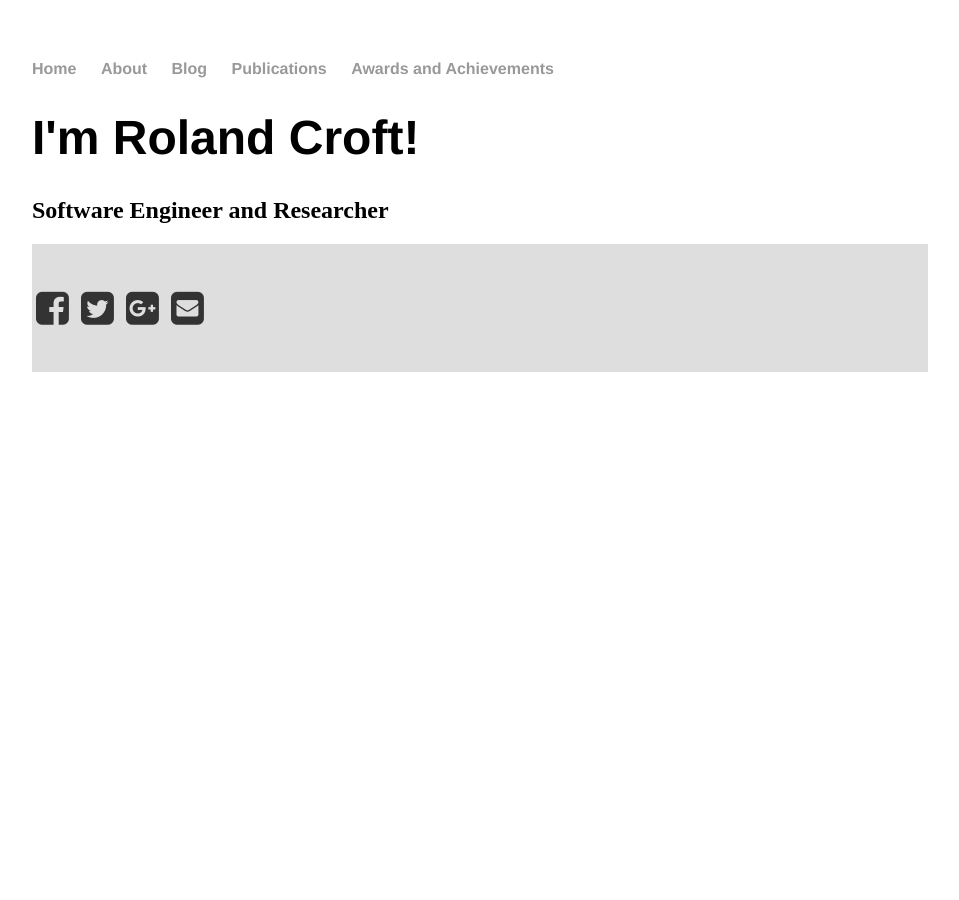
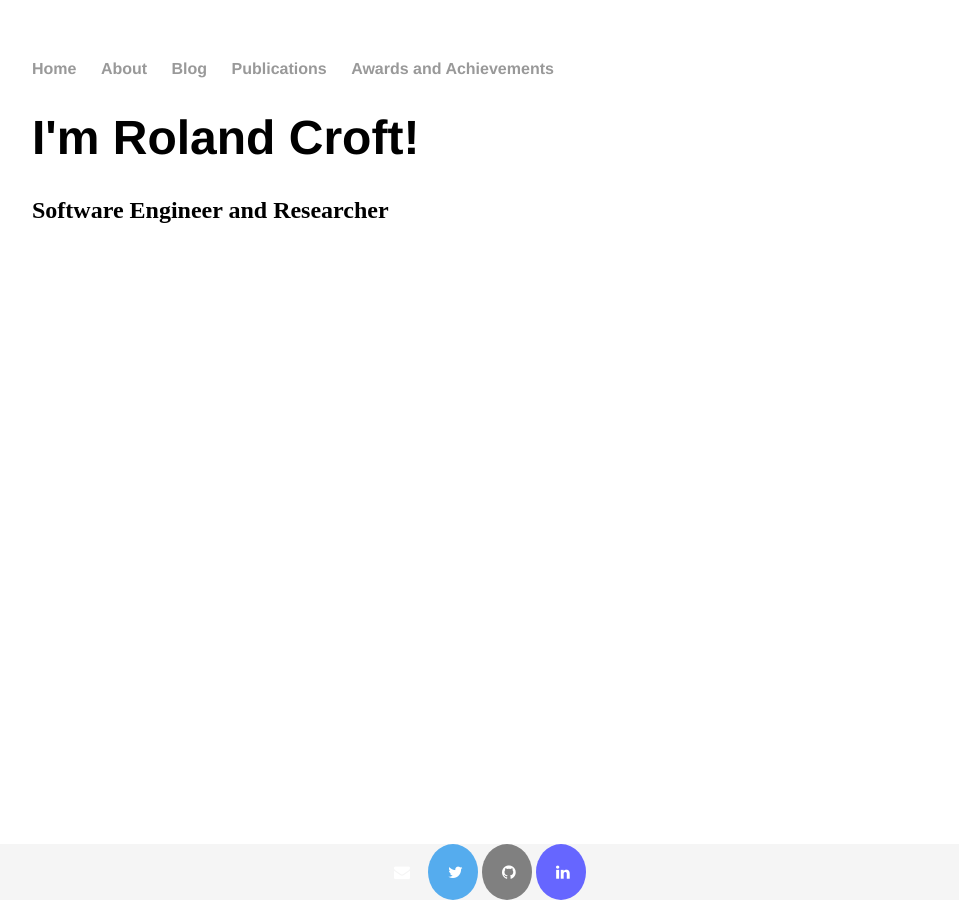
Before and after one commit to RolandCroft/RolandCroft.github.io, a Jekyll site: the page built from index.html, in a window 1280 px wide. Shown: the whole page, without its empty margins (160-1119 px from the left). Built offline with Jekyll 4.4.1, drawn with Linux system fonts in a browser that asks for light colours; nearby versions of some CDN libraries.

Commit message:
Adding footer

```diff
--- a/_layouts/default.html
+++ b/_layouts/default.html
@@ -25,12 +25,12 @@
 			<!-- Include Font Awesome Stylesheet in Header -->
 			<link href="//maxcdn.bootstrapcdn.com/font-awesome/4.1.0/css/font-awesome.min.css" rel="stylesheet">
 				<div class="container">
-				        <div class="text-center center-block">
-				                <a href="https://www.facebook.com/bootsnipp"><i id="social-fb" class="fa fa-facebook-square fa-3x social"></i></a>
-					            <a href="https://twitter.com/bootsnipp"><i id="social-tw" class="fa fa-twitter-square fa-3x social"></i></a>
-					            <a href="https://plus.google.com/+Bootsnipp-page"><i id="social-gp" class="fa fa-google-plus-square fa-3x social"></i></a>
-					            <a href="mailto:#"><i id="social-em" class="fa fa-envelope-square fa-3x social"></i></a>
-				    </div>
+					<div class="footer">
+						<a href="mailto:roland.croft@adelaide.edu.au" class="fa fa-envelope"></a>
+						<a href="https://twitter.com/CroftRoland" class="fa fa-twitter"></a>
+	          <a href="https://github.com/RolandCroft" class="fa fa-github"></a>
+	          <a href="https://linkedin.com/RolandCroft" class="fa fa-linkedin"></a>
+				  </div>
 				</div>
 			</section>
 		</body>
--- a/css/main.css
+++ b/css/main.css
@@ -60,43 +60,43 @@ ul.posts li {
     list-style: none;
 }
 
-#lab_social_icon_footer {
-  padding: 40px 0;
-  background-color: #dedede;
+.footer {
+  position: fixed;
+  left: 0;
+  bottom: 0;
+  width: 100%;
+  background-color: #F5F5F5;
+  color: white;
+  text-align: center;
 }
 
-#lab_social_icon_footer a {
-  color: #333;
+/* Style all font awesome icons */
+.fa {
+  padding: 20px;
+  font-size: 30px;
+  width: 50px;
+  text-align: center;
+  text-decoration: none;
+  border-radius: 50%;
 }
 
-#lab_social_icon_footer .social:hover {
-  -webkit-transform: scale(1.1);
-  -moz-transform: scale(1.1);
-  -o-transform: scale(1.1);
+.fa:hover {
+  opacity: 0.7;
 }
-
-#lab_social_icon_footer .social {
-  -webkit-transform: scale(0.8);
-  /* Browser Variations: */
-  -moz-transform: scale(0.8);
-  -o-transform: scale(0.8);
-  -webkit-transition-duration: 0.5s;
-  -moz-transition-duration: 0.5s;
-  -o-transition-duration: 0.5s;
+/* Set a specific color for each brand */
+.fa-envelope {
+  color: #f39c12;
+  color: white;
 }
-
-#lab_social_icon_footer #social-fb:hover {
-  color: #3B5998;
+.fa-github {
+  background: #808080;
+  color: white;
 }
-
-#lab_social_icon_footer #social-tw:hover {
-  color: #4099FF;
+.fa-twitter {
+  background: #55ACEE;
+  color: white;
 }
-
-#lab_social_icon_footer #social-gp:hover {
-  color: #d34836;
+.fa-linkedin {
+  background: #6666ff;
+  color: white;
 }
-
-#lab_social_icon_footer #social-em:hover {
-  color: #f39c12;
-}
```
